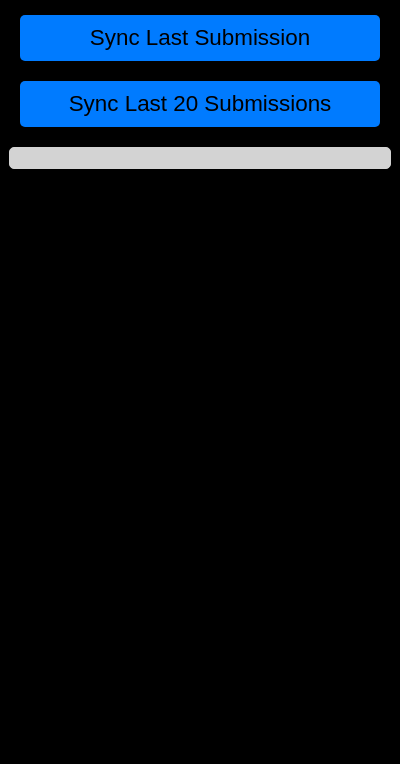
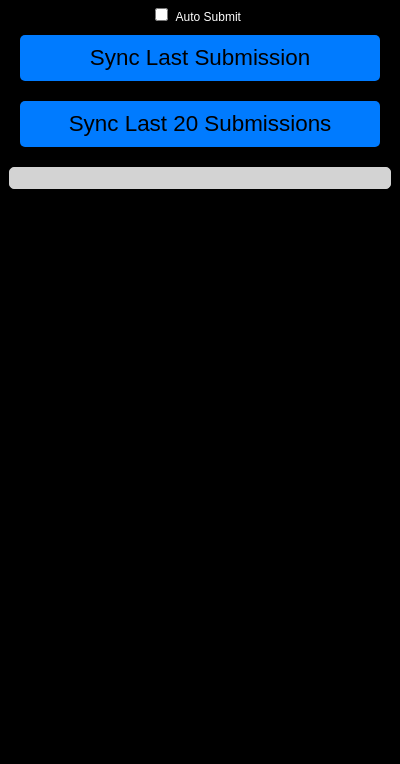
Before and after one commit to calebcsimmons/LeetHub_Sync, a browser extension: page popup/main.html in a window 400 px wide. Shown: the part 80-844 px from the top of the page. Drawn offline with Linux system fonts and the light colour scheme.

Commit message:
Added Auto Submit checkbox in main.html and main.css

```diff
--- a/popup/main.css
+++ b/popup/main.css
@@ -12,6 +12,12 @@ h1 {
     font-size: 2.5em;
     margin: 20px 0;
     color: white;
+}
+
+label[for="auto-submit-checkbox"] {
+    color: white;
+    font-size: 12px;
+    margin-right: 8px;
 }
 
 #sync-last-submission-button {
--- a/popup/main.html
+++ b/popup/main.html
@@ -8,8 +8,11 @@
 </head>
 <body>
     <h1>LeetHub Sync</h1>
+    <input type="checkbox" id="auto-submit-checkbox">
+    <label for="auto-submit-checkbox">Auto Submit</label>
     <button id="sync-last-submission-button">Sync Last Submission</button>
     <button id="sync-last-20-submissions-button">Sync Last 20 Submissions</button>
+
     <button id="settings-button">
         <img src="../images/settings_icon.png" alt="Settings">
     </button>
```
